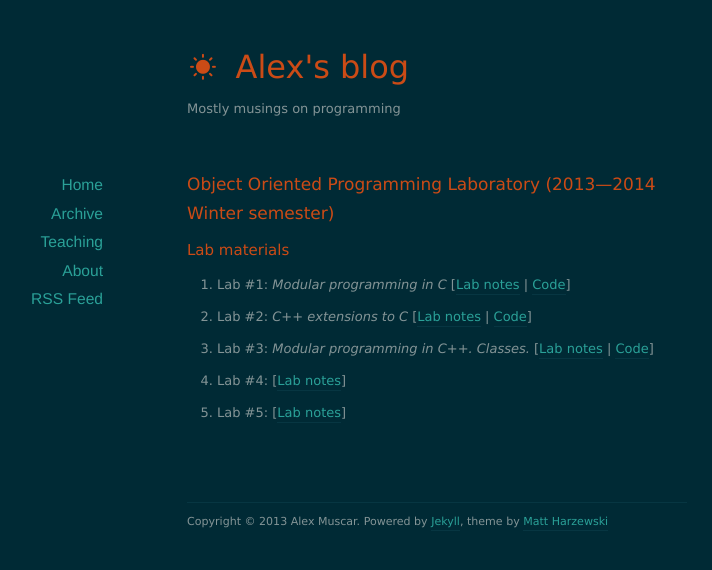
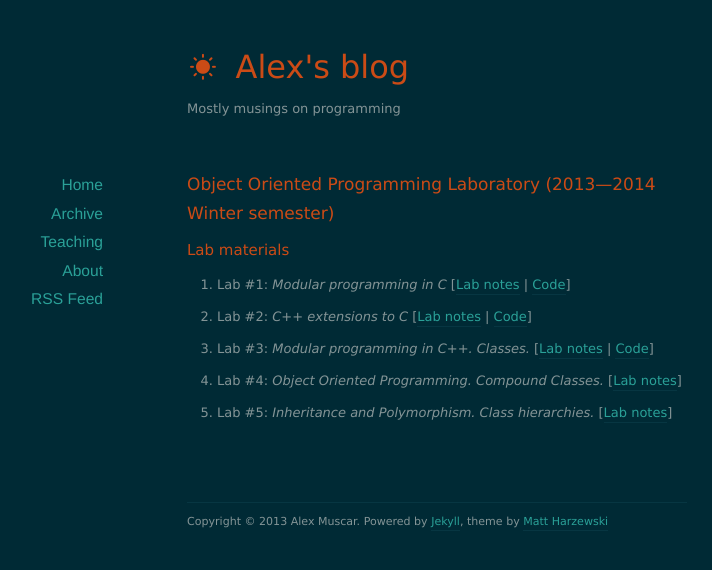
Before and after one commit to muscar/muscar.github.com, a Jekyll site: the page built from teaching/2013/oop/index.html, in a window 1280 px wide. Shown: the top 570 px of the page, without its empty margins (203-915 px from the left). Built offline with Jekyll 4.4.1, drawn with Linux system fonts in a browser that asks for light colours; nearby versions of some CDN libraries.

Commit message:
Added labs 4 and 5.

```diff
--- a/teaching/2013/oop/index.html
+++ b/teaching/2013/oop/index.html
@@ -12,8 +12,8 @@ title: Object Oriented Programming Laboratory
             <li>Lab #1: <em>Modular programming in C</em> [<a href="http://software.ucv.ro/~eganea/Oop/OOP_L1.pdf">Lab notes</a> | <a href="/static/adts.zip">Code</a>]</li>
             <li>Lab #2: <em>C++ extensions to C</em> [<a href="http://software.ucv.ro/~eganea/Oop/OOP_L2.pdf">Lab notes</a> | <a href="/static/exts.zip">Code</a>]</li>
             <li>Lab #3: <em>Modular programming in C++. Classes.</em> [<a href="http://software.ucv.ro/~eganea/Oop/OOP_L3.pdf">Lab notes</a> | <a href="/static/classes.zip">Code</a>]</li>
-            <li>Lab #4: <em></em> [<a href="Object Oriented Programming. Compound Classes.">Lab notes</a>]</li>
-            <li>Lab #5: <em></em> [<a href="Inheritance and Polymorphism. Class hierarchies.">Lab notes</a>]</li>
+            <li>Lab #4: <em>Object Oriented Programming. Compound Classes.</em> [<a href="http://software.ucv.ro/~eganea/Oop/OOP_L4.pdf">Lab notes</a>]</li>
+            <li>Lab #5: <em>Inheritance and Polymorphism. Class hierarchies.</em> [<a href="http://software.ucv.ro/~eganea/Oop/OOP_L5.pdf">Lab notes</a>]</li>
         </ul>
     </div>
 </div>
```
